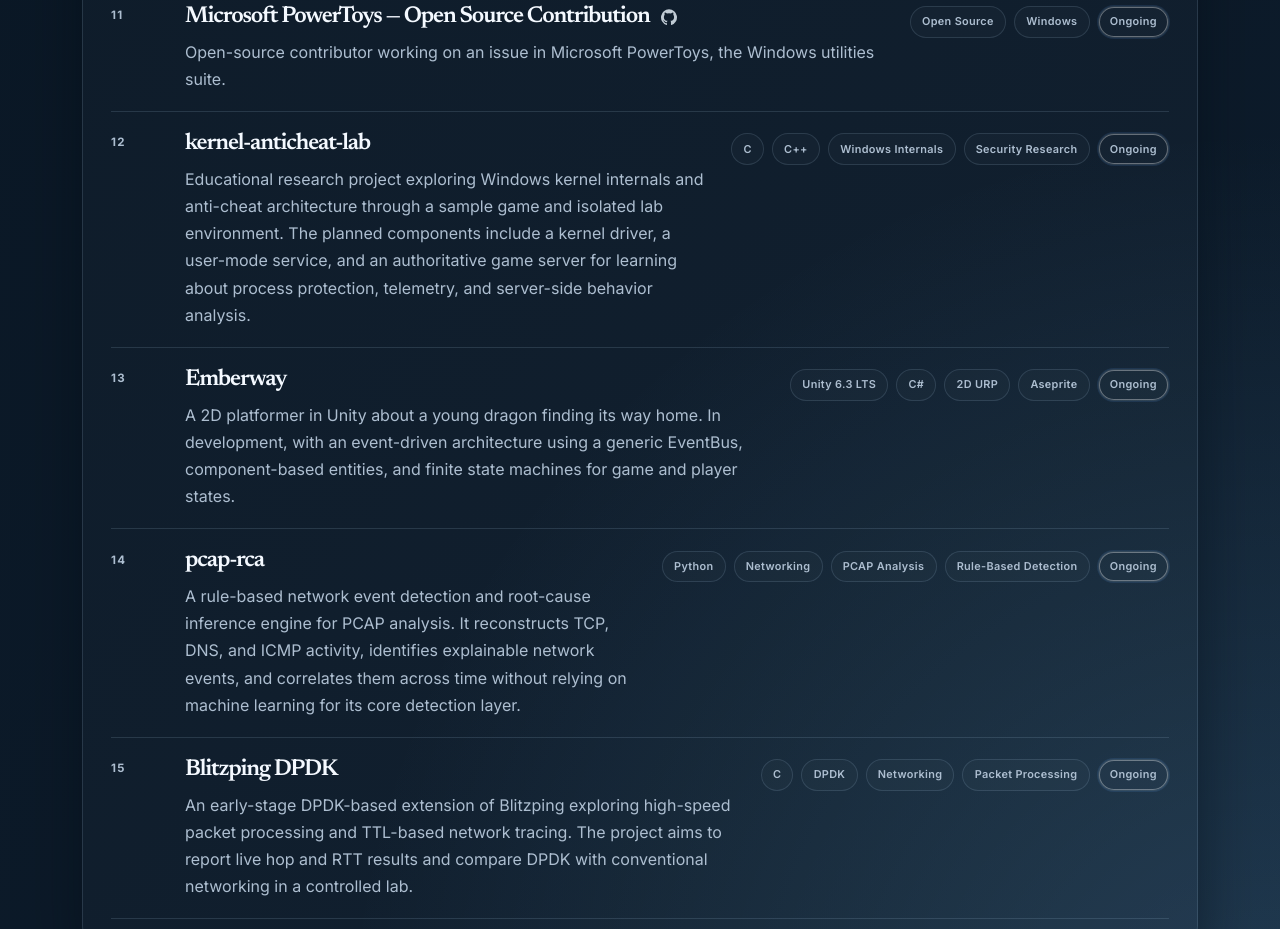
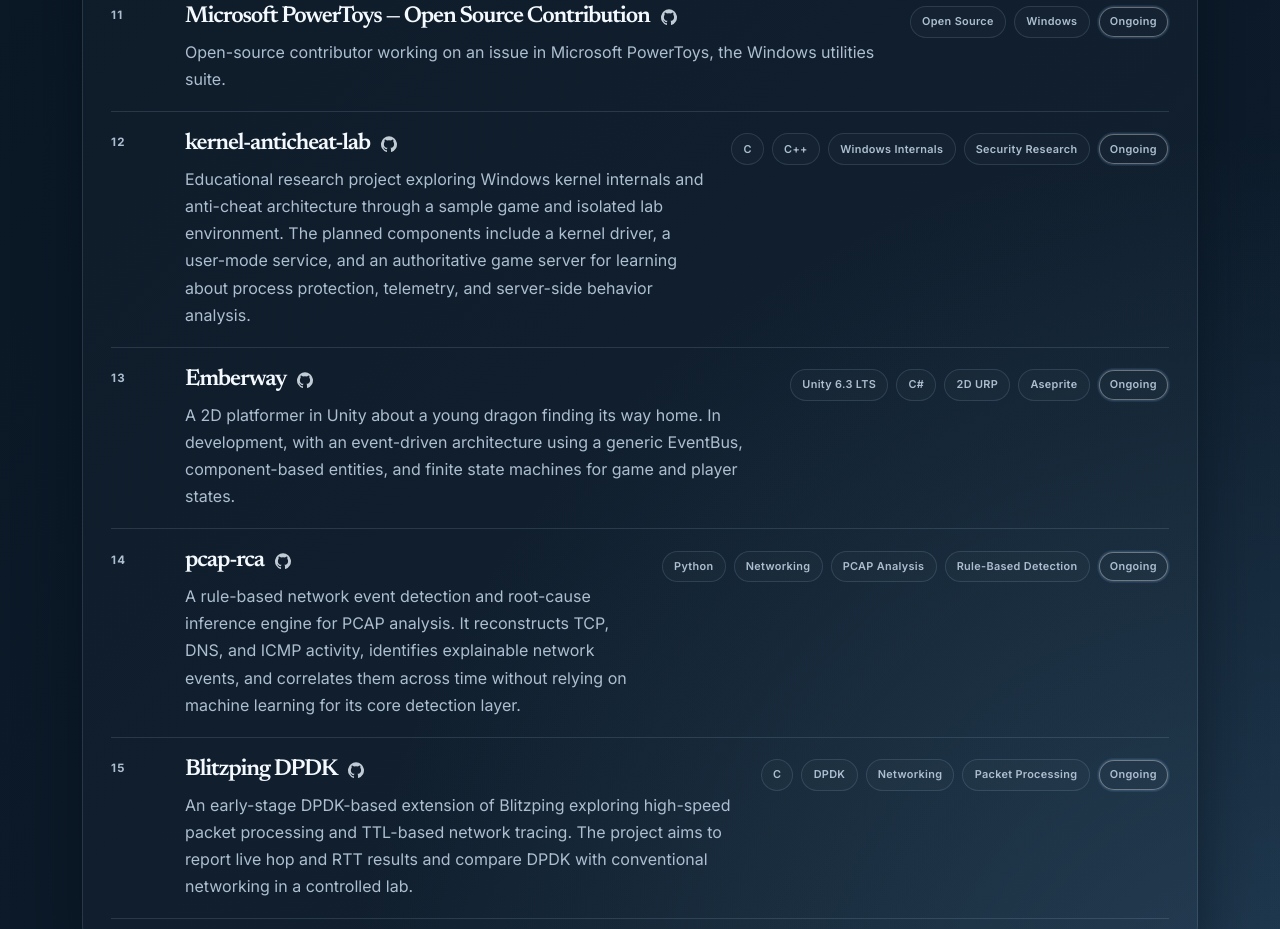
Before and after one commit to AceAryan/portfolio-website, a plain HTML site: page projects.html in a window 1280 px wide. Shown: the part 2468-3397 px from the top of the page. Drawn offline with Linux system fonts and the light colour scheme.

Commit message:
update project GitHub links to point to personal repositories

```diff
--- a/projects.html
+++ b/projects.html
@@ -353,7 +353,7 @@
                         <div class="project-info">
                             <div class="project-title-row">
                                 <h3>Microsoft PowerToys — Open Source Contribution</h3>
-                                <a class="project-github" href="https://github.com/microsoft/PowerToys"
+                                <a class="project-github" href="https://github.com/AceAryan/PowerToys"
                                     aria-label="Microsoft PowerToys GitHub repository">
                                     <svg viewBox="0 0 24 24" aria-hidden="true">
                                         <path
@@ -377,6 +377,13 @@
                         <div class="project-info">
                             <div class="project-title-row">
                                 <h3>kernel-anticheat-lab</h3>
+                                <a class="project-github" href="https://github.com/AceAryan/kernel-anticheat-lab"
+                                    aria-label="GitHub link for kernel-anticheat-lab">
+                                    <svg viewBox="0 0 24 24" aria-hidden="true">
+                                        <path
+                                            d="M12 .5a12 12 0 0 0-3.79 23.38c.6.11.82-.26.82-.58v-2.03c-3.34.73-4.04-1.61-4.04-1.61-.54-1.39-1.32-1.76-1.32-1.76-1.08-.74.08-.72.08-.72 1.2.08 1.83 1.23 1.83 1.23 1.06 1.82 2.78 1.29 3.46.99.11-.77.42-1.29.76-1.59-2.67-.31-5.47-1.34-5.47-5.96 0-1.32.47-2.4 1.23-3.25-.12-.3-.53-1.53.12-3.18 0 0 1-.32 3.3 1.23a11.36 11.36 0 0 1 6 0c2.3-1.55 3.3-1.23 3.3-1.23.65 1.65.24 2.88.12 3.18.77.85 1.23 1.93 1.23 3.25 0 4.63-2.81 5.64-5.49 5.94.43.37.81 1.1.81 2.22v3.29c0 .32.21.7.83.58A12 12 0 0 0 12 .5Z" />
+                                    </svg>
+                                </a>
                             </div>
                             <p>Educational research project exploring Windows kernel internals and anti-cheat
                                 architecture through a sample game and isolated lab environment. The planned components
@@ -398,6 +405,13 @@
                         <div class="project-info">
                             <div class="project-title-row">
                                 <h3>Emberway</h3>
+                                <a class="project-github" href="https://github.com/AceAryan/Emberway"
+                                    aria-label="GitHub link for Emberway">
+                                    <svg viewBox="0 0 24 24" aria-hidden="true">
+                                        <path
+                                            d="M12 .5a12 12 0 0 0-3.79 23.38c.6.11.82-.26.82-.58v-2.03c-3.34.73-4.04-1.61-4.04-1.61-.54-1.39-1.32-1.76-1.32-1.76-1.08-.74.08-.72.08-.72 1.2.08 1.83 1.23 1.83 1.23 1.06 1.82 2.78 1.29 3.46.99.11-.77.42-1.29.76-1.59-2.67-.31-5.47-1.34-5.47-5.96 0-1.32.47-2.4 1.23-3.25-.12-.3-.53-1.53.12-3.18 0 0 1-.32 3.3 1.23a11.36 11.36 0 0 1 6 0c2.3-1.55 3.3-1.23 3.3-1.23.65 1.65.24 2.88.12 3.18.77.85 1.23 1.93 1.23 3.25 0 4.63-2.81 5.64-5.49 5.94.43.37.81 1.1.81 2.22v3.29c0 .32.21.7.83.58A12 12 0 0 0 12 .5Z" />
+                                    </svg>
+                                </a>
                             </div>
                             <p>A 2D platformer in Unity about a young dragon finding its way home. In development,
                                 with an event-driven architecture using a generic EventBus, component-based entities,
@@ -418,6 +432,13 @@
                         <div class="project-info">
                             <div class="project-title-row">
                                 <h3>pcap-rca</h3>
+                                <a class="project-github" href="https://github.com/AceAryan/pcap-rca"
+                                    aria-label="GitHub link for pcap-rca">
+                                    <svg viewBox="0 0 24 24" aria-hidden="true">
+                                        <path
+                                            d="M12 .5a12 12 0 0 0-3.79 23.38c.6.11.82-.26.82-.58v-2.03c-3.34.73-4.04-1.61-4.04-1.61-.54-1.39-1.32-1.76-1.32-1.76-1.08-.74.08-.72.08-.72 1.2.08 1.83 1.23 1.83 1.23 1.06 1.82 2.78 1.29 3.46.99.11-.77.42-1.29.76-1.59-2.67-.31-5.47-1.34-5.47-5.96 0-1.32.47-2.4 1.23-3.25-.12-.3-.53-1.53.12-3.18 0 0 1-.32 3.3 1.23a11.36 11.36 0 0 1 6 0c2.3-1.55 3.3-1.23 3.3-1.23.65 1.65.24 2.88.12 3.18.77.85 1.23 1.93 1.23 3.25 0 4.63-2.81 5.64-5.49 5.94.43.37.81 1.1.81 2.22v3.29c0 .32.21.7.83.58A12 12 0 0 0 12 .5Z" />
+                                    </svg>
+                                </a>
                             </div>
                             <p>A rule-based network event detection and root-cause inference engine for PCAP analysis.
                                 It reconstructs TCP, DNS, and ICMP activity, identifies explainable network events, and
@@ -439,6 +460,13 @@
                         <div class="project-info">
                             <div class="project-title-row">
                                 <h3>Blitzping DPDK</h3>
+                                <a class="project-github" href="https://github.com/AceAryan/blitzping-dpdk"
+                                    aria-label="GitHub link for Blitzping DPDK">
+                                    <svg viewBox="0 0 24 24" aria-hidden="true">
+                                        <path
+                                            d="M12 .5a12 12 0 0 0-3.79 23.38c.6.11.82-.26.82-.58v-2.03c-3.34.73-4.04-1.61-4.04-1.61-.54-1.39-1.32-1.76-1.32-1.76-1.08-.74.08-.72.08-.72 1.2.08 1.83 1.23 1.83 1.23 1.06 1.82 2.78 1.29 3.46.99.11-.77.42-1.29.76-1.59-2.67-.31-5.47-1.34-5.47-5.96 0-1.32.47-2.4 1.23-3.25-.12-.3-.53-1.53.12-3.18 0 0 1-.32 3.3 1.23a11.36 11.36 0 0 1 6 0c2.3-1.55 3.3-1.23 3.3-1.23.65 1.65.24 2.88.12 3.18.77.85 1.23 1.93 1.23 3.25 0 4.63-2.81 5.64-5.49 5.94.43.37.81 1.1.81 2.22v3.29c0 .32.21.7.83.58A12 12 0 0 0 12 .5Z" />
+                                    </svg>
+                                </a>
                             </div>
                             <p>An early-stage DPDK-based extension of Blitzping exploring high-speed packet
                                 processing and TTL-based network tracing. The project aims to report live hop and RTT
```
